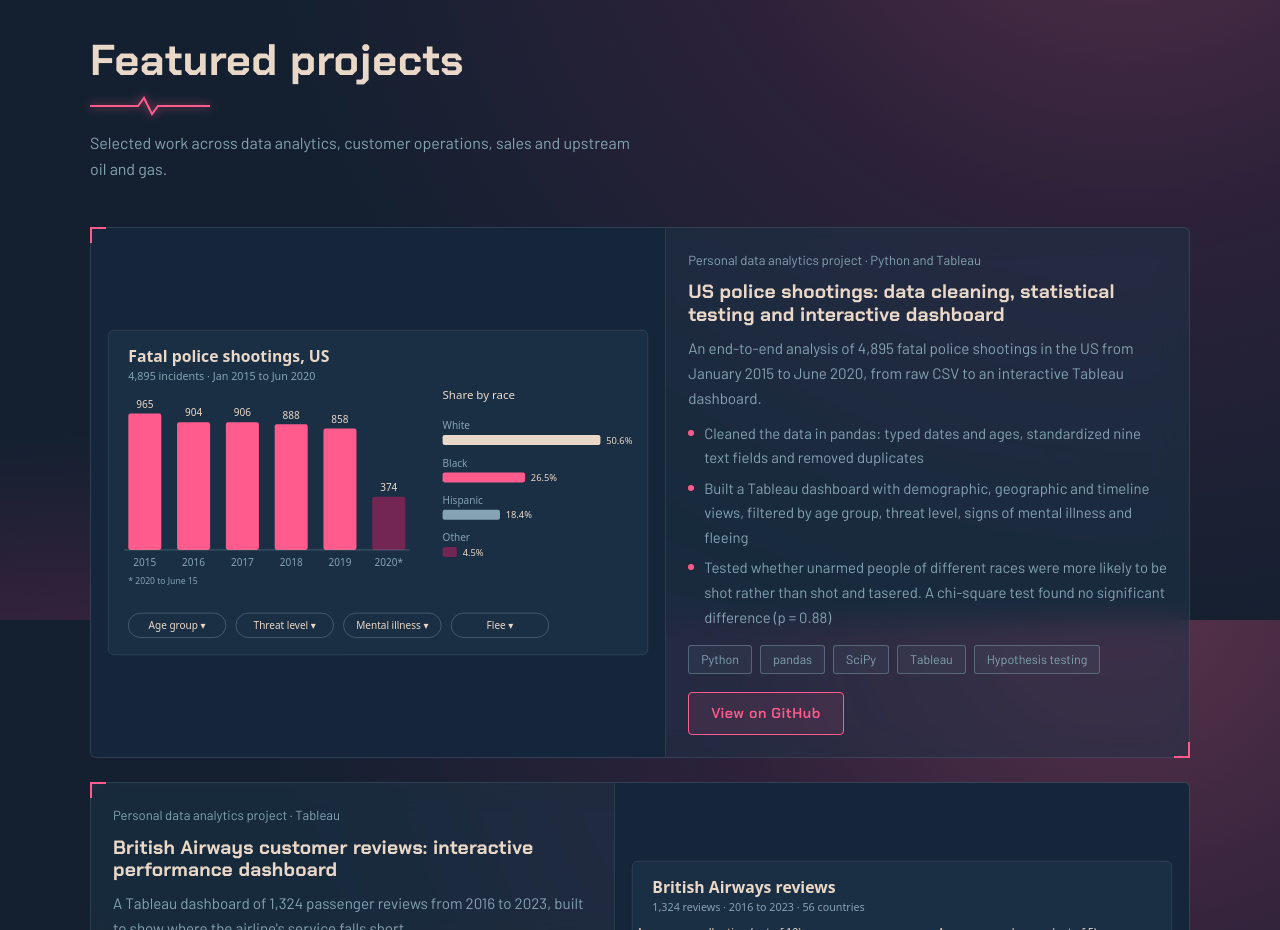
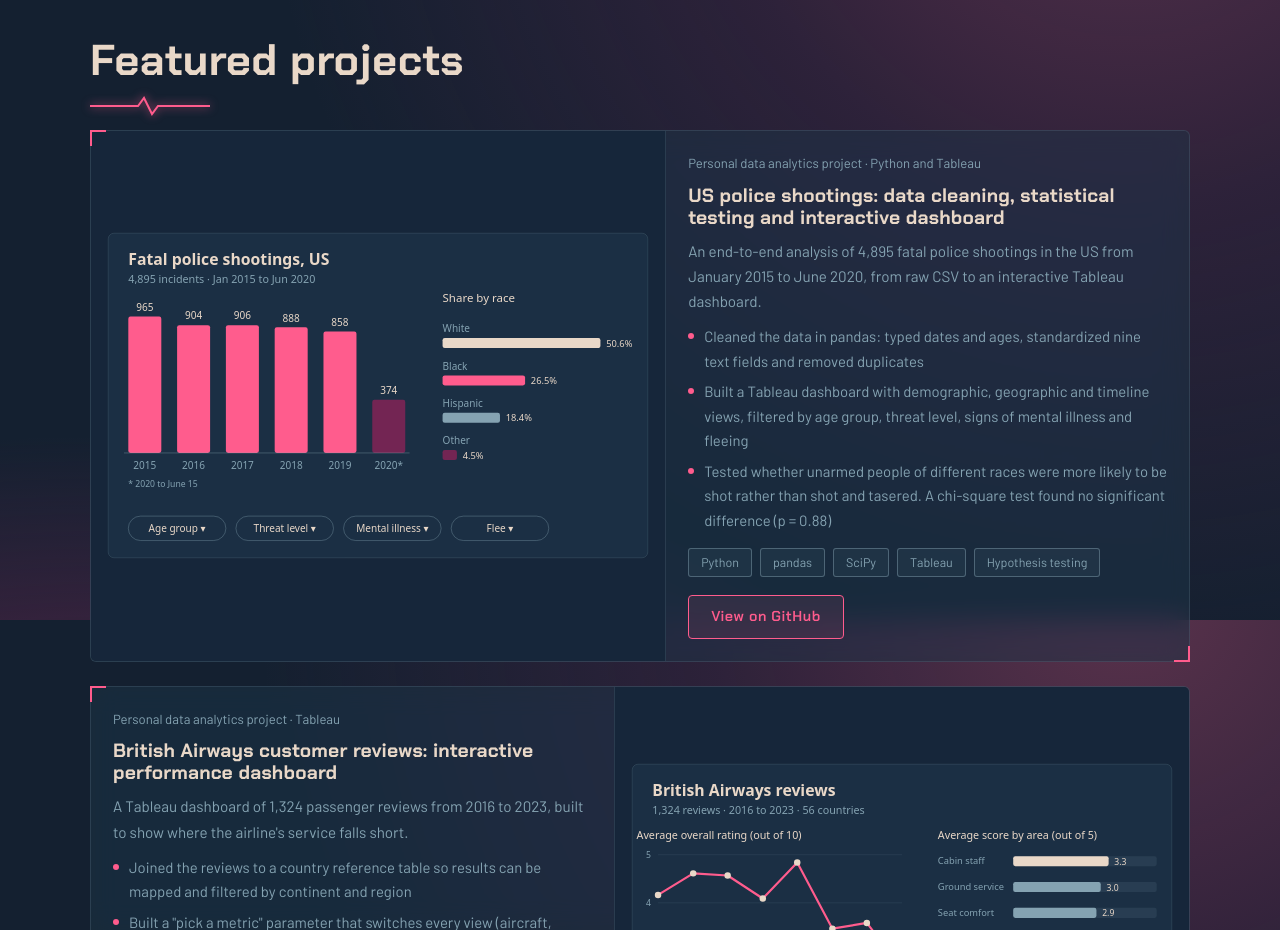
Before and after one commit to FAEVOR/FAEVOR.github.io, a plain HTML site: page index.html in a window 1280 px wide. Shown: the part 1780-2710 px from the top of the page. Drawn offline with Linux system fonts and the light colour scheme.

Commit message:
Remove subtitle from featured projects sectionminor change
Removed the section subtitle for featured projects.

```diff
--- a/index.html
+++ b/index.html
@@ -221,7 +221,6 @@ footer{text-align:center;padding:32px 24px;color:var(--muted);font-size:.9rem;bo
 <section id="projects">
   <div class="wrap">
     <h2 class="section-title">Featured projects</h2>
-    <p class="section-sub">Selected work across data analytics, customer operations, sales and upstream oil and gas.</p>
     <div class="grid">
       <article class="card glass lead">
         <div class="fig"><img src="shootings-dashboard.svg" alt="Dashboard-style summary: fatal police shootings per year from 2015 to mid-2020, share by race, and filters for age group, threat level, mental illness and fleeing"></div>
```
